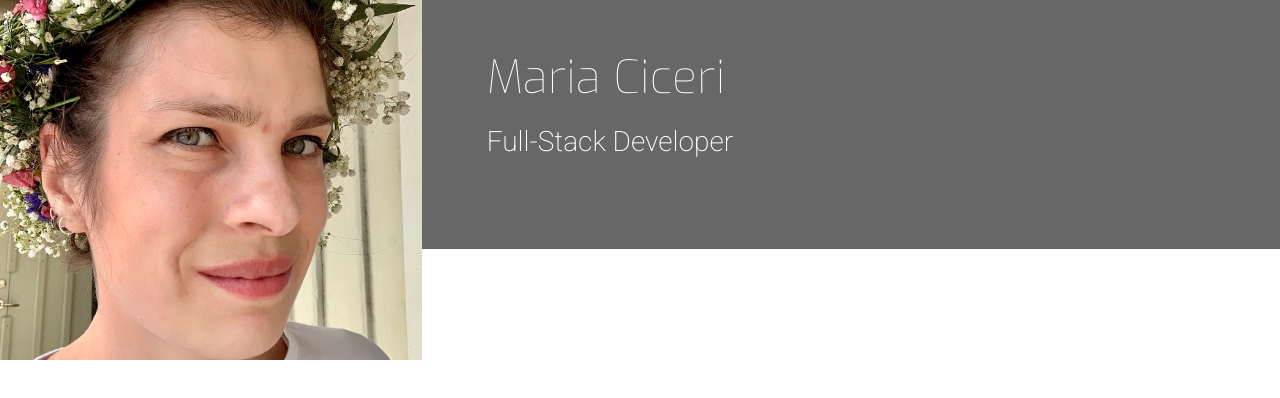
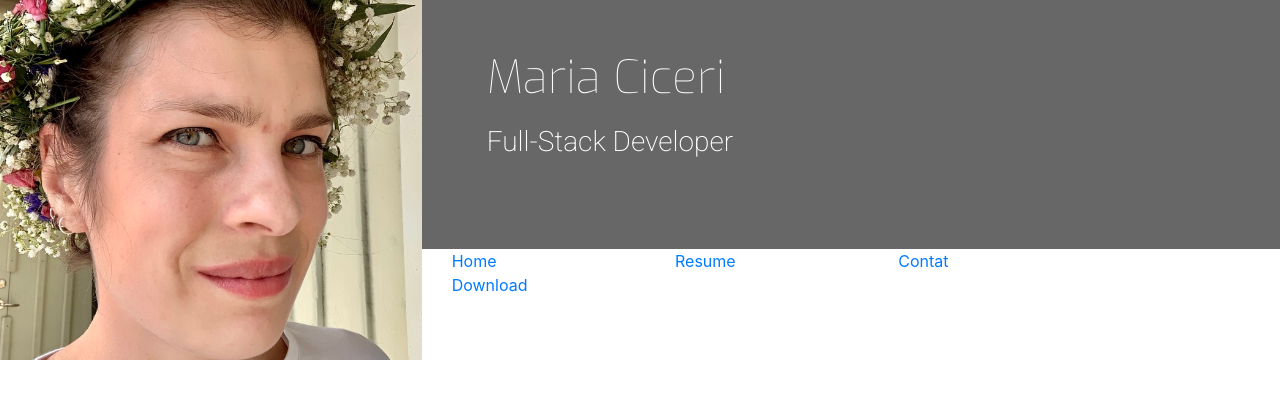
Before and after one commit to mariaciceri/resume-project, a plain HTML site: page index.html in a window 1280 px wide. Drawn offline with nearby package versions, Linux system fonts and the light colour scheme.

Commit message:
Add nav bar menu items

```diff
--- a/index.html
+++ b/index.html
@@ -21,6 +21,24 @@
                         <h2 class="title">Full-Stack Developer</h2>
                     </div>
                 </div>
+                <div class="row">
+                    <div class="col">
+                        <ul id="nav" class="list-inline">
+                            <li class="col-6 col-sm-3 ui-menu-color-home list-inline-item">
+                                <a href="#"><span>Home</span></a>
+                            </li>
+                            <li class="col-6 col-sm-3 list-inline-item">
+                                <a href="#"><span>Resume</span></a>
+                            </li>
+                            <li class="col-6 col-sm-3 list-inline-item">
+                                <a href="#"><span>Contat</span></a>
+                            </li>
+                            <li class="col-6 col-sm-3 list-inline-item">
+                                <a href="#"><span>Download</span></a>
+                            </li>
+                        </ul>
+                    </div>
+                </div>
             </div>
         </div>
     </header>
```
